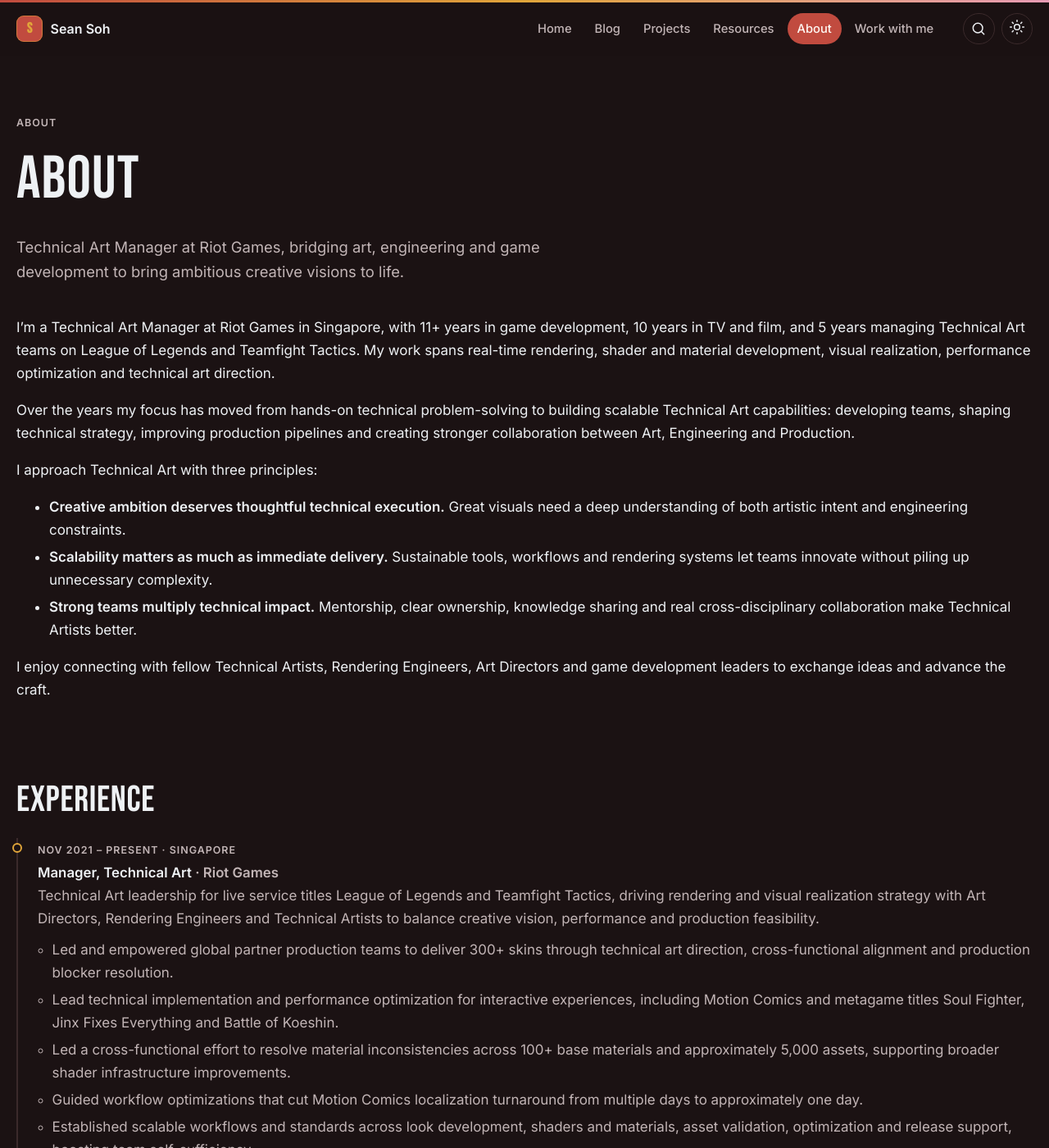
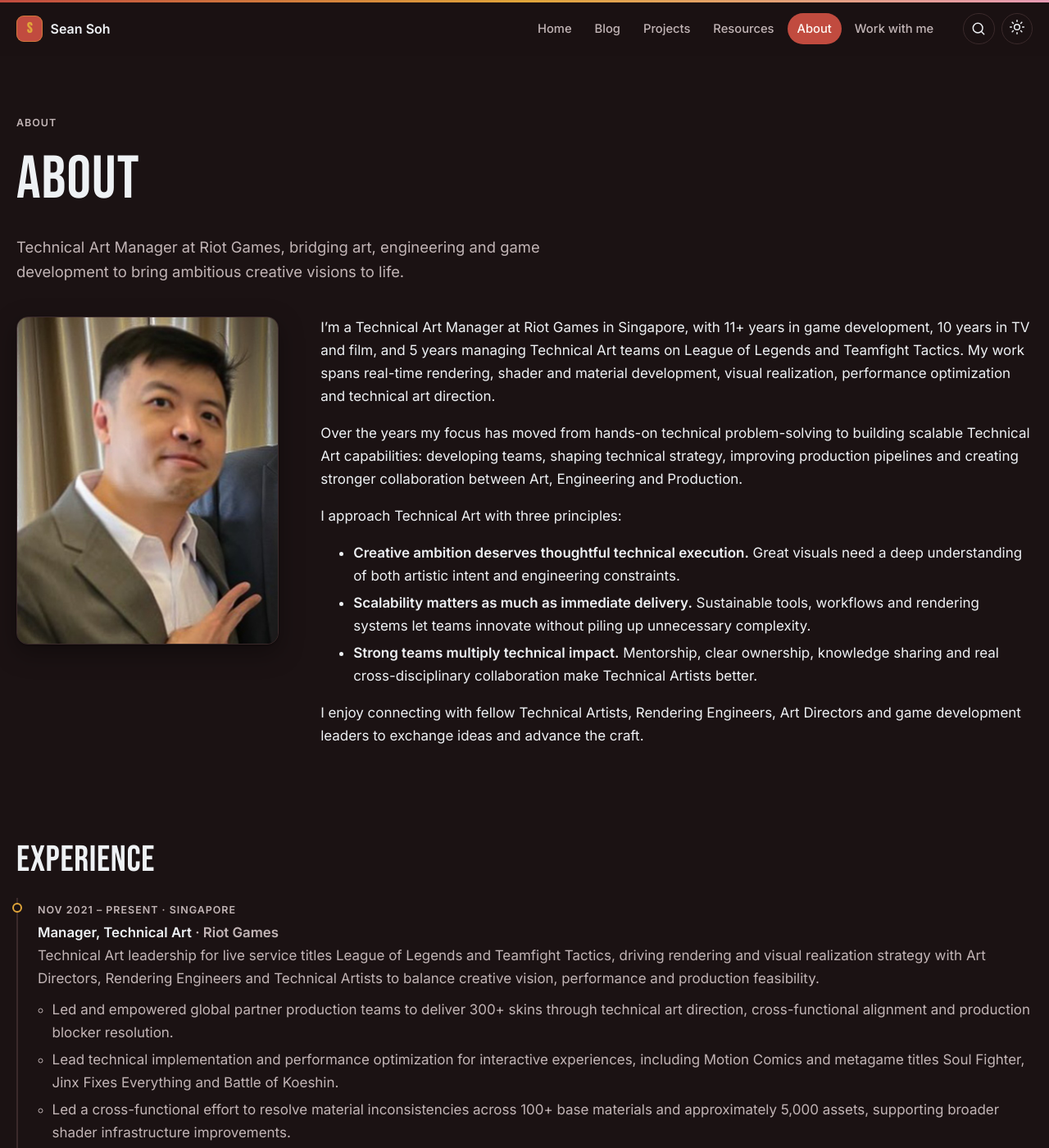
Before and after one commit to Sean-Soh/personal-site, a Jekyll site: the page built from about.md, in a window 1280 px wide and 1400 px high. Shown: the whole window at 82% size. Built offline with Jekyll 4.4.1, drawn with Linux system fonts in a browser that asks for light colours.

Commit message:
Add perspective-corrected profile photo to About
Co-Authored-By: Claude Opus 5.5 <noreply@anthropic.com>
Claude-Session: https://claude.ai/code/session_019aZhk5NksGGNiqeVyo237c

```diff
--- a/about.md
+++ b/about.md
@@ -4,6 +4,10 @@ eyebrow: About
 lede: Technical Art Manager at Riot Games, bridging art, engineering and game development to bring ambitious creative visions to life.
 permalink: /about/
 ---
+
+<div class="about-intro" markdown="1">
+<img class="about-photo" src="{{ '/assets/images/sean-soh.jpg' | relative_url }}" alt="Portrait of Sean Soh" width="640" height="800">
+<div markdown="1">
 
 I'm a Technical Art Manager at Riot Games in Singapore, with 11+ years in game development, 10 years in TV and film, and 5 years managing Technical Art teams on League of Legends and Teamfight Tactics. My work spans real-time rendering, shader and material development, visual realization, performance optimization and technical art direction.
 
@@ -16,6 +20,9 @@ I approach Technical Art with three principles:
 - **Strong teams multiply technical impact.** Mentorship, clear ownership, knowledge sharing and real cross-disciplinary collaboration make Technical Artists better.
 
 I enjoy connecting with fellow Technical Artists, Rendering Engineers, Art Directors and game development leaders to exchange ideas and advance the craft.
+
+</div>
+</div>
 
 ## Experience
 
--- a/assets/style.css
+++ b/assets/style.css
@@ -261,6 +261,10 @@ p { margin: 0 0 1em; }
 .cta { margin-top: 3.5rem; padding: 2rem; border-radius: var(--radius); }
 .cta h2 { font-size: 2rem; }
 
+.about-intro { display: grid; grid-template-columns: minmax(0, 20rem) minmax(0, 1fr); gap: clamp(1.5rem, 4vw, 3.5rem); align-items: start; }
+.about-photo { width: 100%; height: auto; aspect-ratio: 4 / 5; object-fit: cover; border-radius: var(--radius); border: 1px solid var(--border); box-shadow: var(--shadow); }
+@media (max-width: 760px) { .about-intro { grid-template-columns: 1fr; } .about-photo { max-width: 16rem; } }
+
 .timeline { list-style: none; padding: 0; margin: 1.5rem 0; border-left: 2px solid var(--border); }
 .timeline > li { position: relative; padding: 0 0 1.75rem 1.5rem; }
 .timeline > li::before {
```
Also changed, not shown: assets/images/sean-soh.jpg (added).
